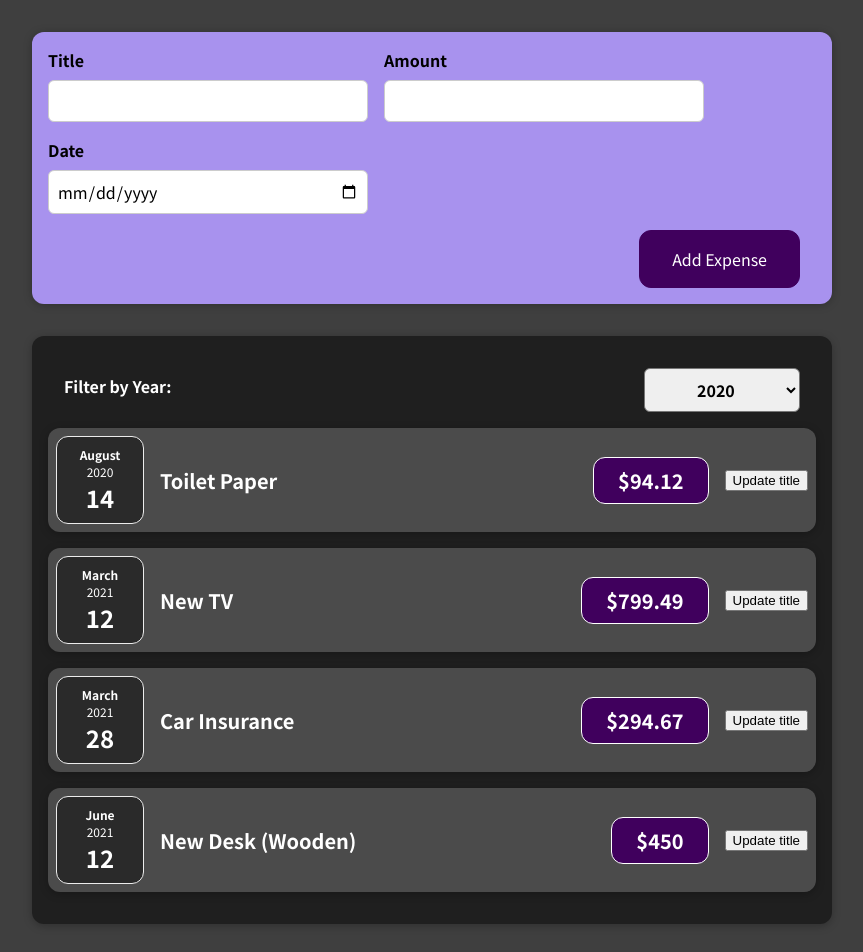
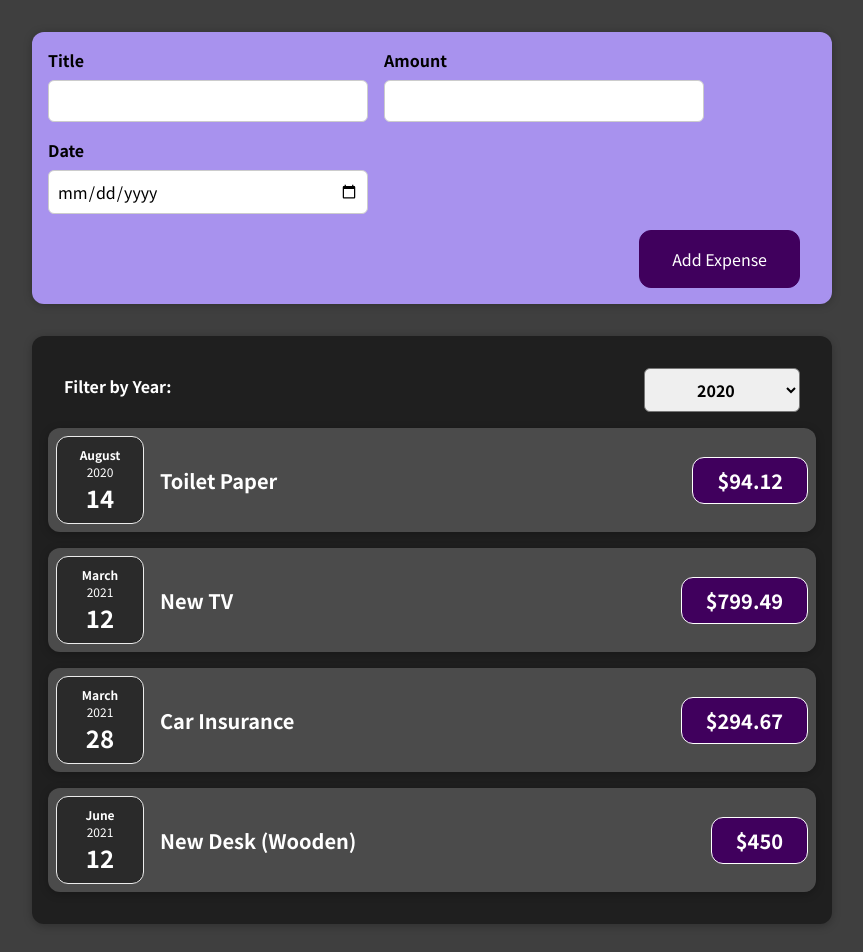
Before and after one commit to tonybejjani/REACT-expense-tracker, a React (Create React App) app: page / in a window 1280 px wide. Shown: the top 952 px of the page, without its empty margins (208-1071 px from the left). Built offline with nearby package versions, Linux system fonts and the light colour scheme.

Commit message:
render form result in list of data in the Expenses component

```diff
--- a/src/App.js
+++ b/src/App.js
@@ -1,8 +1,9 @@
 /** @format */
+import React, { useState } from 'react';
 import Expenses from './components/Expenses/Expenses';
 import NewExpense from './components/NewExpense/NewExpense';
-const App = () => {
-  const expenses = [
+
+const DUMMY_EXPENSES = [
   {
     id: 'e1',
     title: 'Toilet Paper',
@@ -24,14 +25,17 @@ const App = () => {
   },
 ];
 
-  const addExpenseHandler = (expenseData) => {
-    console.log(expenseData);
+const App = () => {
+  const [expenses, setExpenses] = useState(DUMMY_EXPENSES);
+  const addExpenseHandler = (expense) => {
+    console.log(expense);
+    setExpenses((prevExpenses) => [expense, ...prevExpenses]);
   };
 
   return (
     <div>
       <NewExpense onAddExpense={addExpenseHandler}></NewExpense>
-      <Expenses expenses={expenses} />
+      <Expenses items={expenses} />
     </div>
   );
 };
--- a/src/components/Expenses/ExpenseItem.js
+++ b/src/components/Expenses/ExpenseItem.js
@@ -1,22 +1,22 @@
 /** @format */
-import React, { useState } from 'react';
+import React from 'react';
 import './ExpenseItem.css';
 import ExpenseDate from './ExpenseDate';
 import Card from '../UI/Card';
 
 const ExpenseItem = (props) => {
-  const [title, setTitle] = useState(props.title);
+  // const [title, setTitle] = useState(props.title);
 
-  const updateTitleHandler = () => {
-    setTitle('Updated!');
-  };
+  // const updateTitleHandler = () => {
+  //   setTitle((prevTitle) => props.Title);
+  // };
   return (
     <Card className="expense-item">
       <ExpenseDate date={props.date} />
       <div className="expense-item__description">
-        <h2>{title}</h2>
+        <h2>{props.title}</h2>
         <p className="expense-item__price">${props.amount}</p>
-        <button onClick={updateTitleHandler}>Update title</button>
+        {/* <button onClick={updateTitleHandler}>Update title</button> */}
       </div>
     </Card>
   );
--- a/src/components/Expenses/Expenses.js
+++ b/src/components/Expenses/Expenses.js
@@ -18,26 +18,14 @@ const Expenses = (props) => {
           defaultYear={filteredYear}
           onSelectYear={selectedYearHandler}
         />
-        <ExpenseItem
-          date={props.expenses[0].date}
-          title={props.expenses[0].title}
-          amount={props.expenses[0].amount}
-        />
-        <ExpenseItem
-          date={props.expenses[1].date}
-          title={props.expenses[1].title}
-          amount={props.expenses[1].amount}
-        />
-        <ExpenseItem
-          date={props.expenses[2].date}
-          title={props.expenses[2].title}
-          amount={props.expenses[2].amount}
-        />
-        <ExpenseItem
-          date={props.expenses[3].date}
-          title={props.expenses[3].title}
-          amount={props.expenses[3].amount}
-        />
+
+        {props.items.map((expenseItem) => (
+          <ExpenseItem
+            date={expenseItem.date}
+            title={expenseItem.title}
+            amount={expenseItem.amount}
+          />
+        ))}
       </Card>
     </div>
   );
```
Also changed, not shown: 1 other file (tests, documents, lock files or other folders). Lines whose indentation alone changed are shown as unchanged.
